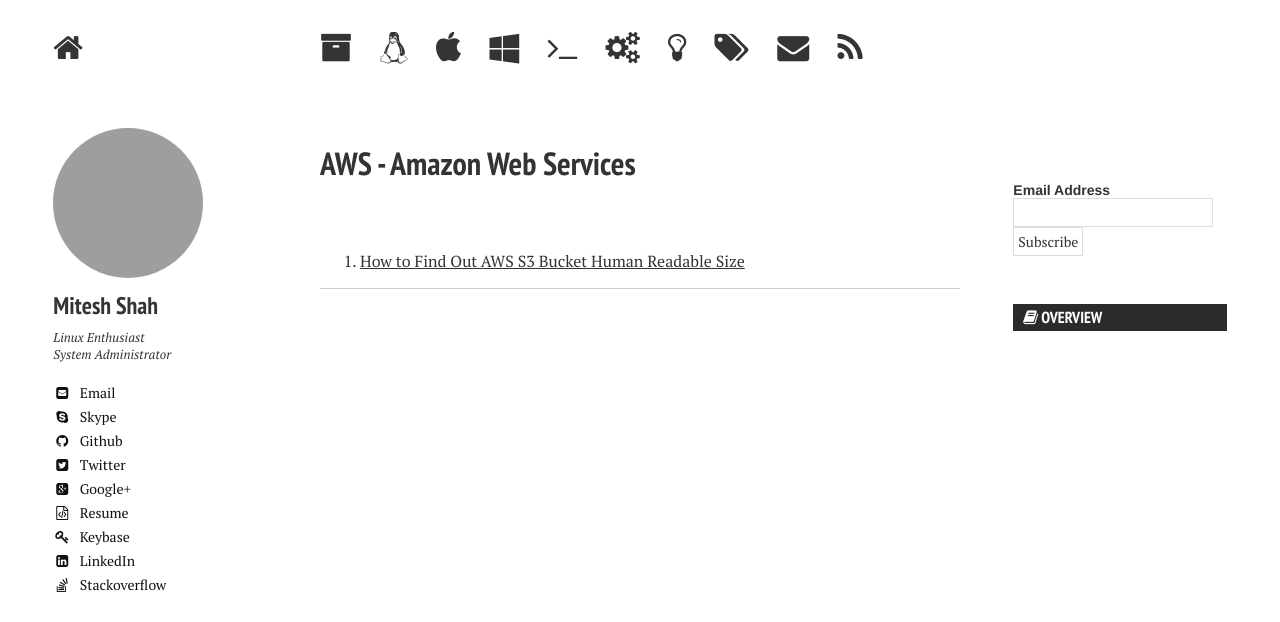
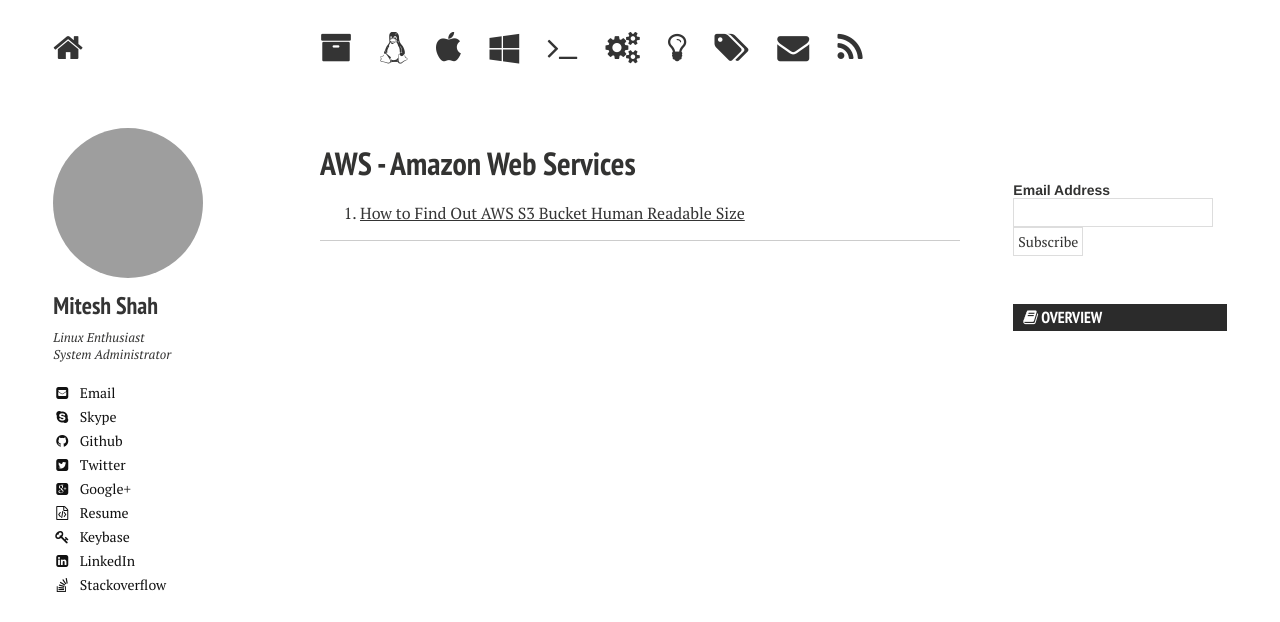
Before and after one commit to MiteshShah/miteshshah.github.io, a Jekyll site: the page built from devops/aws/index.md, in a window 1280 px wide. Shown: the top 622 px of the page. Built offline with Jekyll 4.4.1, drawn with Linux system fonts in a browser that asks for light colours; nearby versions of some CDN libraries; comment, search, counter and statistics services are not loaded; grey boxes are pictures that could not be loaded.

```diff
--- a/devops/aws/index.md
+++ b/devops/aws/index.md
@@ -13,6 +13,5 @@ image:
 
 {% include _toc.html %}
 {% include _subscribe.html %}
-<img src="{{ page.image.url }}" alt="{{ page.image.alt }}" title="{{ page.image.title }}">
 
 1. <a href="/devops/aws/s3/how-to-find-out-aws-s3-bucket-human-readable-size/"> How to Find Out AWS S3 Bucket Human Readable Size </a>
```
Also changed, not shown: devops/index.md (+1 -0 lines).
